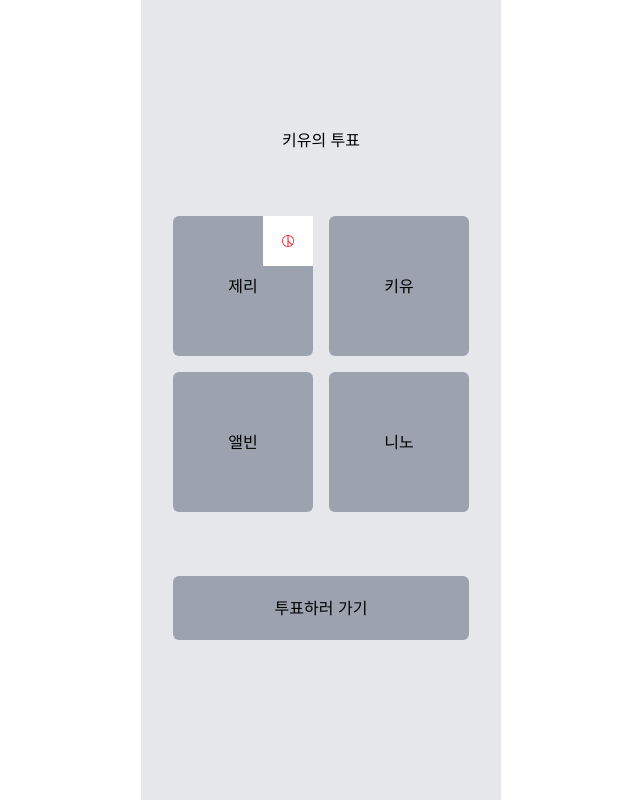
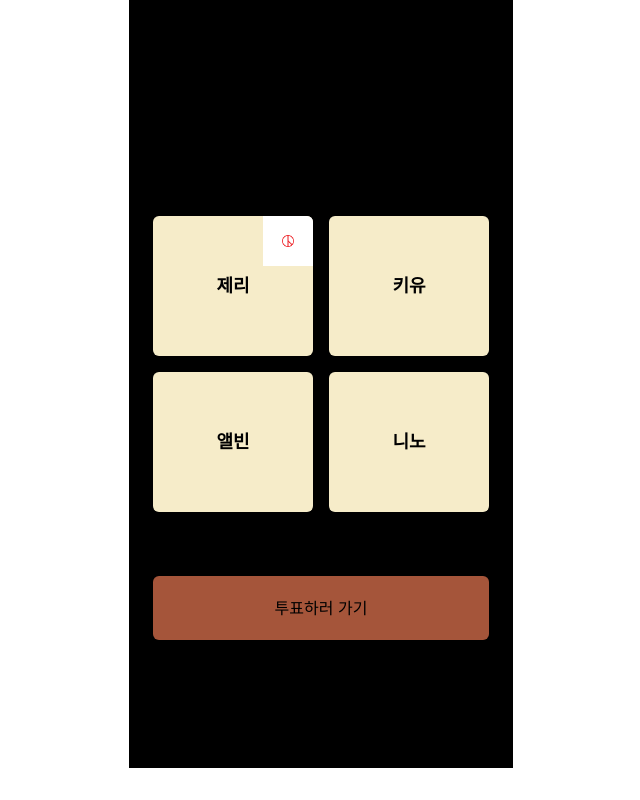
Before and after one commit to smosco/zero-one-zero-web, a Next.js app: page /participant in a window 1280 px wide. Shown: the whole page, without its empty margins (319-959 px from the left). Built offline with nearby package versions, Linux system fonts and the light colour scheme.

Commit message:
feat: 투표 참가자 목록 선택 시 버튼 활성화

```diff
--- a/src/app/participant/page.tsx
+++ b/src/app/participant/page.tsx
@@ -1,7 +1,7 @@
 'use client';
 
 import Image from 'next/image';
-import Link from 'next/link';
+import { useRouter } from 'next/navigation';
 import { useState } from 'react';
 
 export default function Participant() {
@@ -19,33 +19,55 @@ export default function Participant() {
       { participantId: 4, participantName: '니노', isSelected: false },
     ],
   };
+  const isSelected = selectedUser !== '';
+  const router = useRouter();
+
+  const changeUser = (userName: string) => {
+    if (selectedUser === userName) {
+      setSelectedUser('');
+    } else {
+      setSelectedUser(userName);
+    }
+  };
 
   return (
-    <div className="w-screen max-w-[360px] mx-auto h-screen px-8 pt-32 py-16 flex flex-col gap-16 items-center bg-gray-200 ">
+    <div className="max-w-sm mx-auto">
+      <div className="flex flex-col gap-16 px-6 py-32 bg-black">
         <h1 className="w-full text-center">{vote.voteTitle}</h1>
         <ul className="w-full grid grid-cols-2 gap-4 ">
           {vote?.participantList.map((item) => (
             <li
               key={item.participantId}
-            className="h-[140px] flex justify-center items-center relative rounded-md bg-gray-400 "
+              onClick={() => {
+                changeUser(item.participantName);
+              }}
+              className={`h-[140px] flex justify-center items-center relative rounded-md overflow-hidden ${
+                selectedUser === item.participantName ? 'bg-[#f7d44c]' : 'bg-[#f6ecc9]'
+              }`}
             >
-            <p>{item.participantName}</p>
+              <p className="text-lg font-bold">{item.participantName}</p>
               {item.isSelected && (
                 <Image
                   src="/images/completeVote.png"
                   width={50}
                   height={50}
                   alt="doneVote icon"
-                className="absolute top-0 right-0"
+                  className="absolute top-0 right-0 "
                 />
               )}
             </li>
           ))}
         </ul>
-
-      <Link href="/vote" className="w-full h-16 flex justify-center items-center rounded-md bg-gray-400">
+        <button
+          disabled={!isSelected}
+          onClick={() => router.push('/vote')}
+          className={`w-full h-16 flex justify-center items-center rounded-md bg-[#eb7a53] ${
+            isSelected ? 'opacity-100' : 'opacity-70'
+          }`}
+        >
           투표하러 가기
-      </Link>
+        </button>
+      </div>
     </div>
   );
 }
```
Lines whose indentation alone changed are shown as unchanged.
